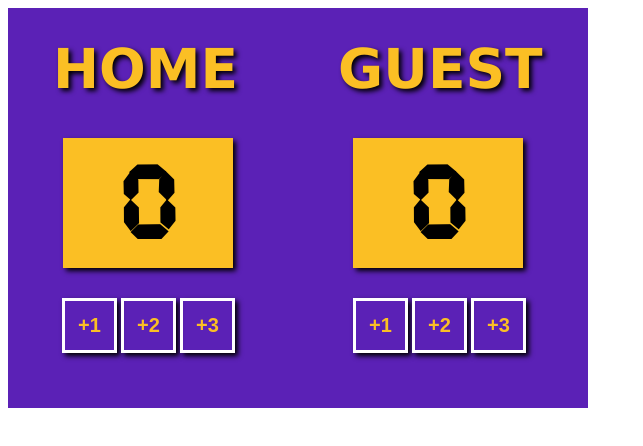
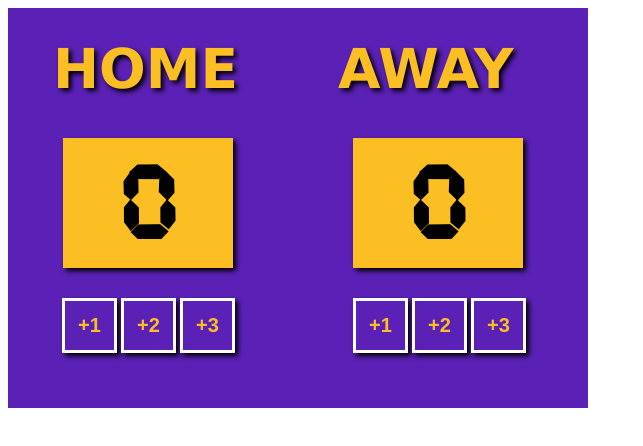
Before and after one commit to awayfade/Scoreboard, a plain HTML site: page index.html in a window 1280 px wide. Shown: the whole page, without its empty margins (0-643 px from the left). Drawn offline with Linux system fonts and the light colour scheme.

Commit message:
update score header

```diff
--- a/index.html
+++ b/index.html
@@ -16,7 +16,7 @@
                         <button id="hbtn" onclick="hbtn3()">+3</button>
                     </div>
 
-            <div class="headg"><h1>GUEST</h1></div>
+            <div class="headg"><h1>AWAY</h1></div>
                 <div id="gbackground"><h2 id="scoreg-el">0</h2></div>
                     <div class="gbtn">
                         <button id="gbtn" onclick="gbtn1()">+1</button>
```
